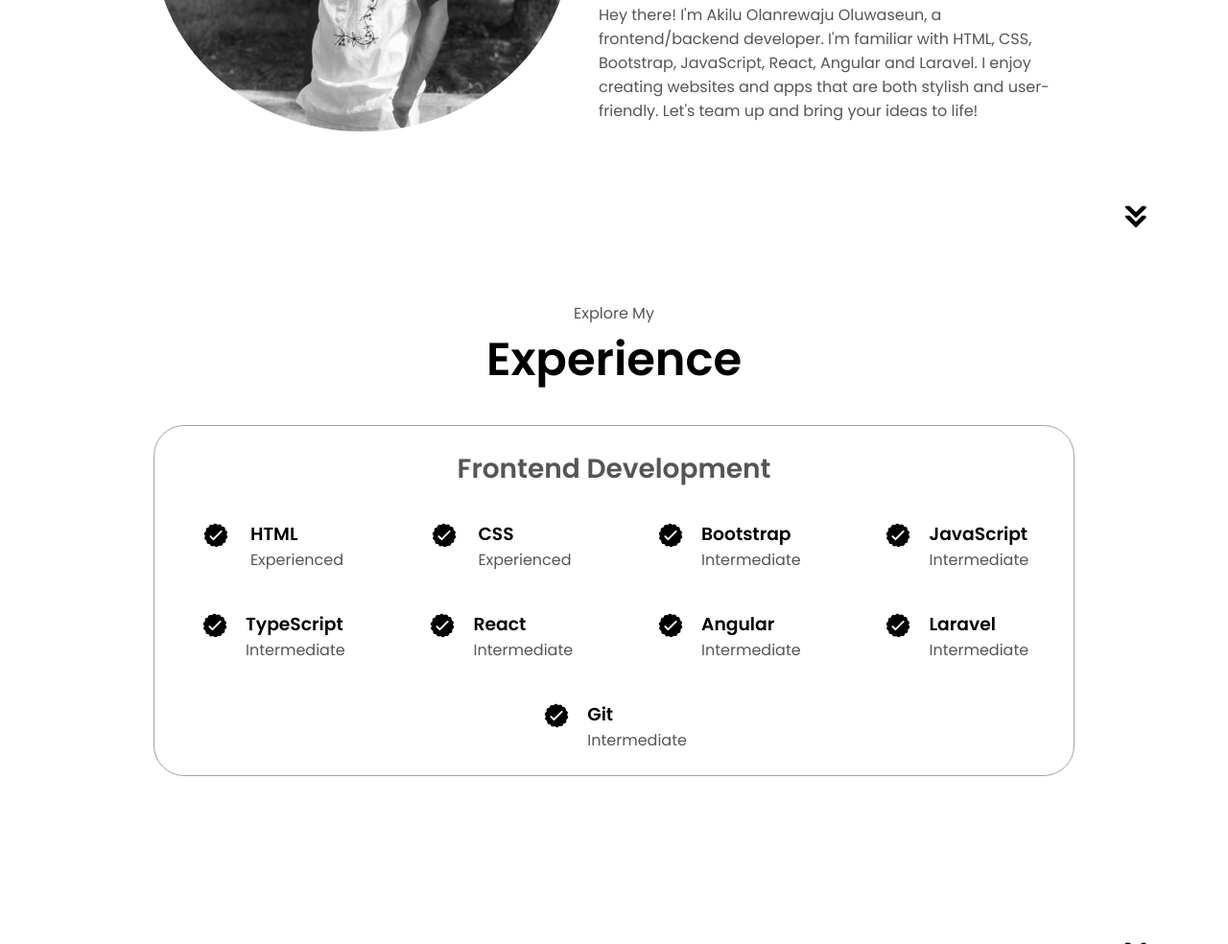
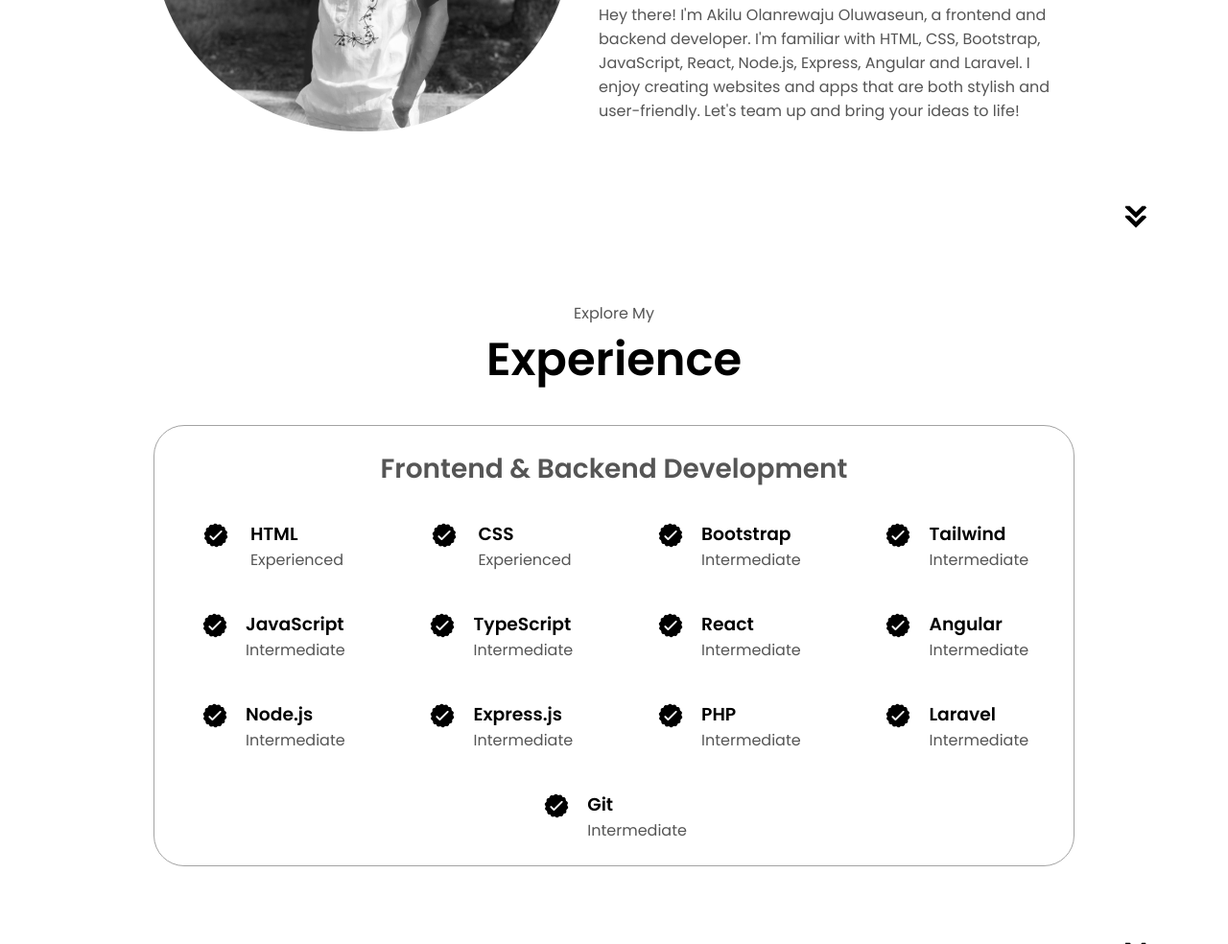
Before and after one commit to Iamoluberry/my-portfolio, a plain HTML site: page index.html in a window 1280 px wide. Shown: the part 1382-2366 px from the top of the page at 96% size. Drawn offline with Linux system fonts and the light colour scheme.

Commit message:
portfolio revamp

```diff
--- a/index.html
+++ b/index.html
@@ -48,7 +48,7 @@
         <div class="btn-container">
           <button
             class="btn btn-color-2"
-            onclick="window.open('./assets/akilu-olanrewaju-cv.pdf')"
+            onclick="window.open('./assets/Akilu-Olanrewaju-CV.pdf')"
           >
             Download CV
           </button>
@@ -92,7 +92,7 @@
                 class="icon"
               />
               <h3>Experience</h3>
-              <p>3+ years <br />Frontend Development</p>
+              <p>3+ years <br />Frontend & Backend Development</p>
             </div>
             <div class="details-container">
               <img
@@ -106,7 +106,7 @@
           </div>
           <div class="text-container">
             <p>
-              Hey there! I'm Akilu Olanrewaju Oluwaseun, a frontend/backend developer. I'm familiar with HTML, CSS, Bootstrap, JavaScript, React, Angular and Laravel. I enjoy creating websites and apps that are both stylish and user-friendly. Let's team up and bring your ideas to life!
+              Hey there! I'm Akilu Olanrewaju Oluwaseun, a frontend and backend developer. I'm familiar with HTML, CSS, Bootstrap, JavaScript, React, Node.js, Express, Angular and Laravel. I enjoy creating websites and apps that are both stylish and user-friendly. Let's team up and bring your ideas to life!
             </p>
           </div>
         </div>
@@ -124,7 +124,7 @@
       <div class="experience-details-container">
         <div class="about-containers">
           <div class="details-container">
-            <h2 class="experience-sub-title">Frontend Development</h2>
+            <h2 class="experience-sub-title">Frontend & Backend Development</h2>
             <div class="article-container">
               <article>
                 <img
@@ -159,6 +159,20 @@
                   <p>Intermediate</p>
                 </div>
               </article>
+
+              <article>
+                <img
+                  src="./assets/checkmark.png"
+                  alt="Experience icon"
+                  class="icon"
+                />
+                <div>
+                  <h3>Tailwind</h3>
+                  <p>Intermediate</p>
+                </div>
+              </article>
+
+
               <article>
                 <img
                   src="./assets/checkmark.png"
@@ -201,6 +215,42 @@
                 />
                 <div>
                   <h3>Angular</h3>
+                  <p>Intermediate</p>
+                </div>
+              </article>
+
+              <article>
+                <img
+                  src="./assets/checkmark.png"
+                  alt="Experience icon"
+                  class="icon"
+                />
+                <div>
+                  <h3>Node.js</h3>
+                  <p>Intermediate</p>
+                </div>
+              </article>
+
+              <article>
+                <img
+                  src="./assets/checkmark.png"
+                  alt="Experience icon"
+                  class="icon"
+                />
+                <div>
+                  <h3>Express.js</h3>
+                  <p>Intermediate</p>
+                </div>
+              </article>
+
+              <article>
+                <img
+                  src="./assets/checkmark.png"
+                  alt="Experience icon"
+                  class="icon"
+                />
+                <div>
+                  <h3>PHP</h3>
                   <p>Intermediate</p>
                 </div>
               </article>
```
Also changed, not shown: 1 other file.
